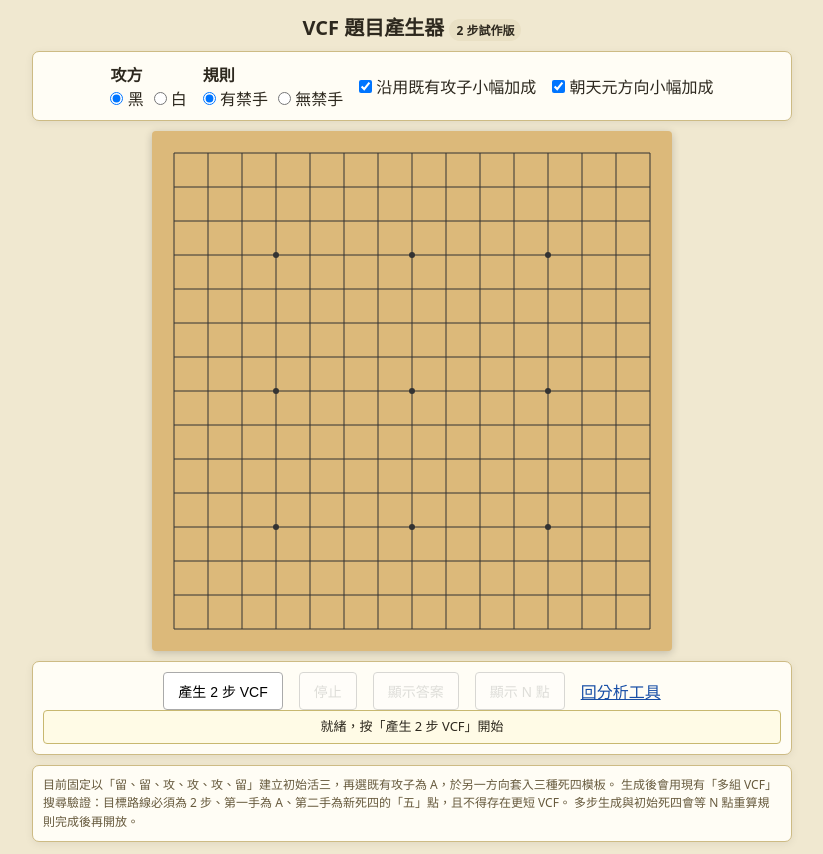
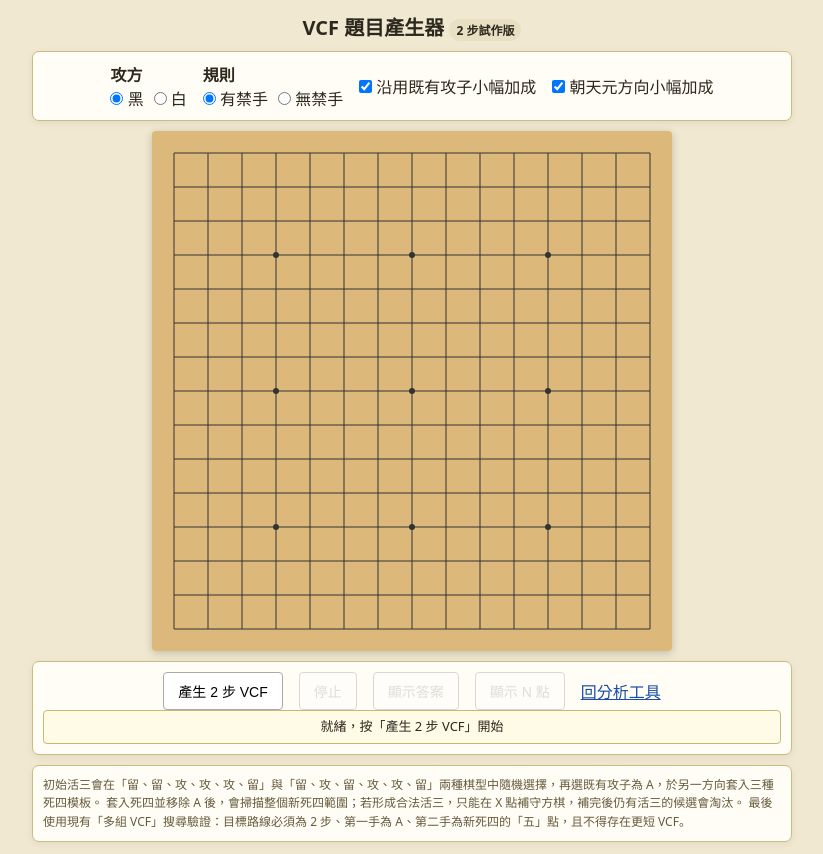
Before and after one commit to 5871224/VCF, a plain HTML site: page makevcf-generator.html in a window 1280 px wide. Shown: the whole page, without its empty margins (228-1051 px from the left). Drawn offline with Linux system fonts and the light colour scheme; a script that the page names is missing.

Commit message:
Document jump live three and X-point repair on generator page

```diff
--- a/makevcf-generator.html
+++ b/makevcf-generator.html
@@ -105,9 +105,9 @@ a { color: #174ea6; }
 </div>
 
 <div class="panel note">
-  目前固定以「留、留、攻、攻、攻、留」建立初始活三，再選既有攻子為 A，於另一方向套入三種死四模板。
-  生成後會用現有「多組 VCF」搜尋驗證：目標路線必須為 2 步、第一手為 A、第二手為新死四的「五」點，且不得存在更短 VCF。
-  多步生成與初始死四會等 N 點重算規則完成後再開放。
+  初始活三會在「留、留、攻、攻、攻、留」與「留、攻、留、攻、攻、留」兩種棋型中隨機選擇，再選既有攻子為 A，於另一方向套入三種死四模板。
+  套入死四並移除 A 後，會掃描整個新死四範圍；若形成合法活三，只能在 X 點補守方棋，補完後仍有活三的候選會淘汰。
+  最後使用現有「多組 VCF」搜尋驗證：目標路線必須為 2 步、第一手為 A、第二手為新死四的「五」點，且不得存在更短 VCF。
 </div>
 
 <script src="emoji/emoji.js"></script>
```
